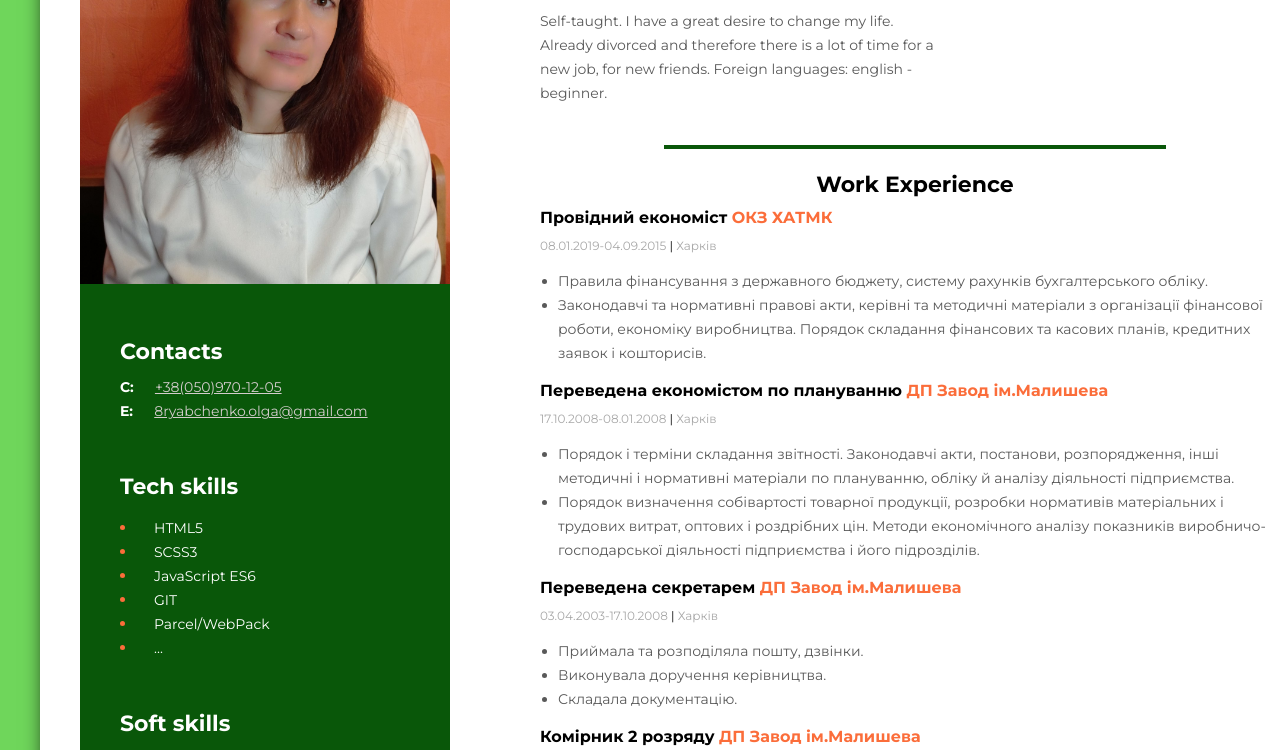
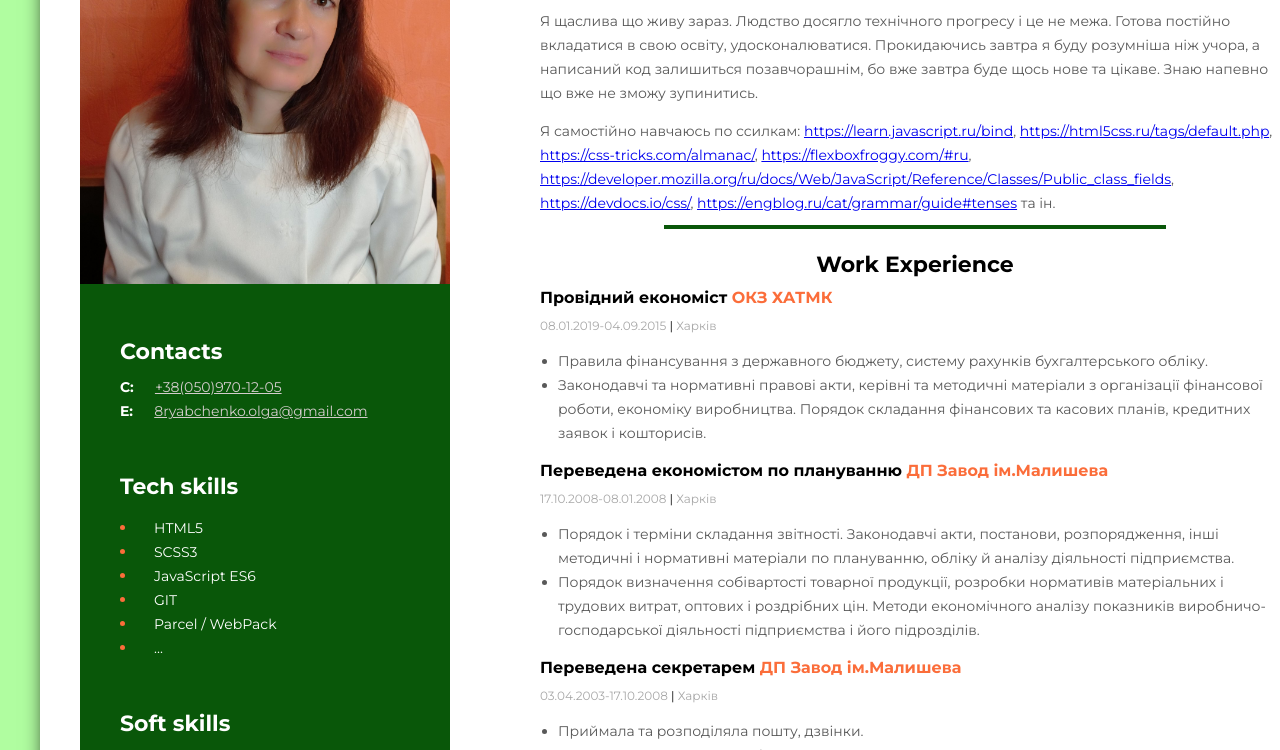
Before and after one commit to miracle-alt/resume, a plain HTML site: page index.html in a window 1280 px wide. Shown: the part 310-1060 px from the top of the page. Drawn offline with Linux system fonts and the light colour scheme.

Commit message:
about me

```diff
--- a/css/style.css
+++ b/css/style.css
@@ -1,6 +1,6 @@
 body {
     font-family: "Montserrat", sans-serif;
-    background-color: #6fd65b;
+    background-color: #b0fda0;
     margin: 40px auto;
   }
   .main-container {
@@ -48,9 +48,8 @@ body {
     line-height: 24px;
     letter-spacing: 0em;
     text-align: left;
-    margin-bottom: 40px;
+    margin-bottom: 10px;
     color: #595959;
-    width: 400px;
   }
 
 
--- a/index.html
+++ b/index.html
@@ -18,8 +18,16 @@
                 <div class="about-me-section">
                     <h2 class="about-me-profession">Front-End Developer</h2>
                     <h1 class="my-name">Olga Sabadash</h1>
-
-                    <p class="about-me-description">Self-taught. I have a great desire to change my life. Already divorced and therefore there is a lot of time for a new job, for new friends. Foreign languages: english - beginner. </p>
+                    <p class="about-me-description">Я щаслива що живу зараз. Людство досягло технічного прогресу і це не межа. Готова постійно вкладатися в свою освіту, удосконалюватися. Прокидаючись завтра я буду розумніша ніж учора, а написаний код залишиться позавчорашнім, бо вже завтра буде щось нове та цікаве. Знаю напевно що вже не зможу зупинитись.</p>
+                    <p class="about-me-description">Я самостійно навчаюсь по ссилкам:
+                        <a href="https://learn.javascript.ru/bind">https://learn.javascript.ru/bind</a>,
+                        <a href="https://html5css.ru/tags/default.php">https://html5css.ru/tags/default.php</a>,
+                        <a href="https://css-tricks.com/almanac/">https://css-tricks.com/almanac/</a>,
+                        <a href="https://flexboxfroggy.com/#ru">https://flexboxfroggy.com/#ru</a>,
+                        <a href="https://developer.mozilla.org/ru/docs/Web/JavaScript/Reference/Classes/Public_class_fields">https://developer.mozilla.org/ru/docs/Web/JavaScript/Reference/Classes/Public_class_fields</a>,
+                        <a href="https://devdocs.io/css/">https://devdocs.io/css/</a>,
+                        <a href="https://engblog.ru/cat/grammar/guide#tenses">https://engblog.ru/cat/grammar/guide#tenses</a> та ін.
+                        </p>
                 </div>
 
                 <!-- My projects section -->
@@ -145,7 +153,7 @@
                     <li class="tech-skills-list"><span class="tech-skills-list-text">SCSS3</span></li>
                     <li class="tech-skills-list"><span class="tech-skills-list-text">JavaScript ES6</span></li>
                     <li class="tech-skills-list"><span class="tech-skills-list-text">GIT</span></li>
-                    <li class="tech-skills-list"><span class="tech-skills-list-text">Parcel/WebPack</span></li>
+                    <li class="tech-skills-list"><span class="tech-skills-list-text">Parcel / WebPack</span></li>
                     <li class="tech-skills-list"><span class="tech-skills-list-text">...</span></li>
                     </ul>
                 </div>
```
